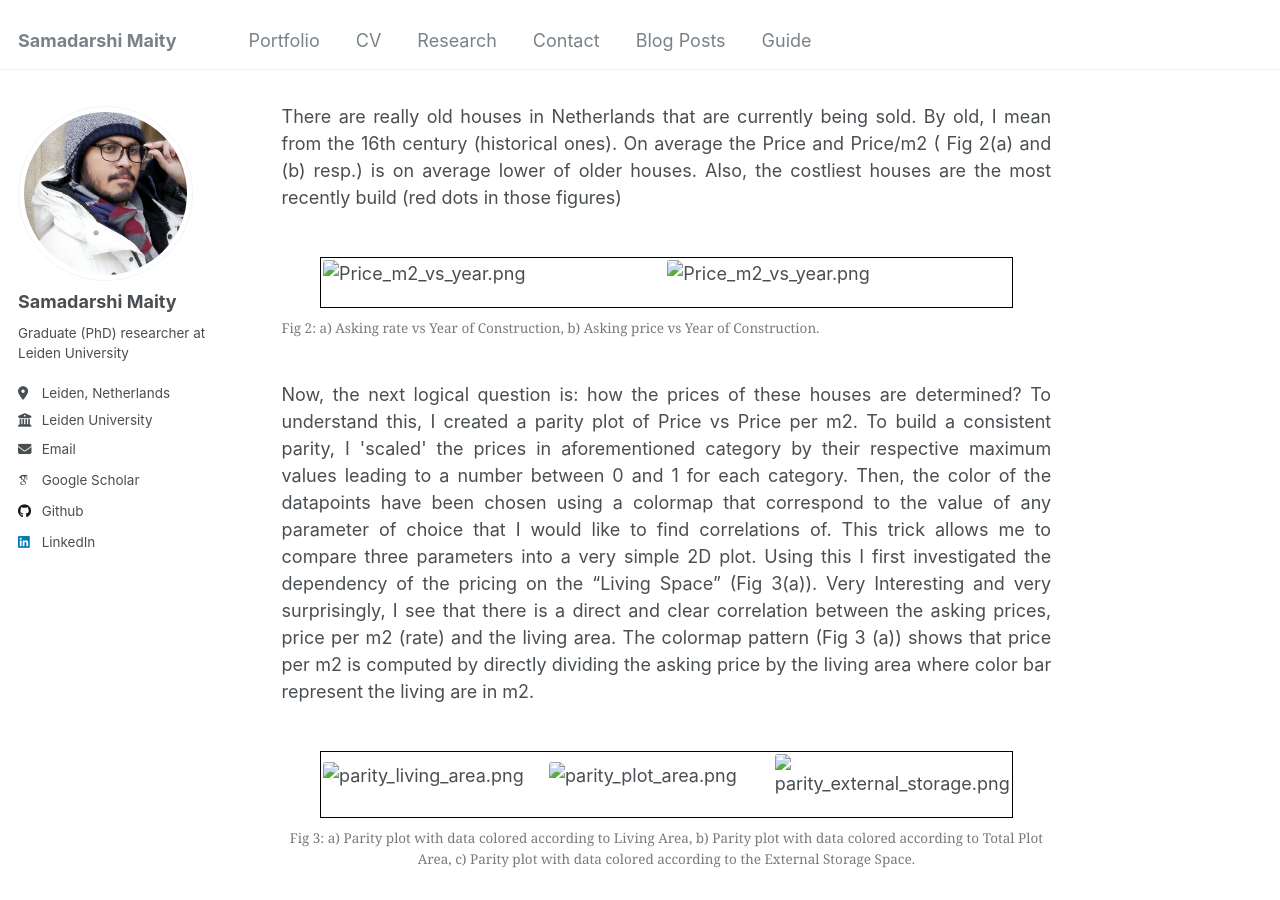
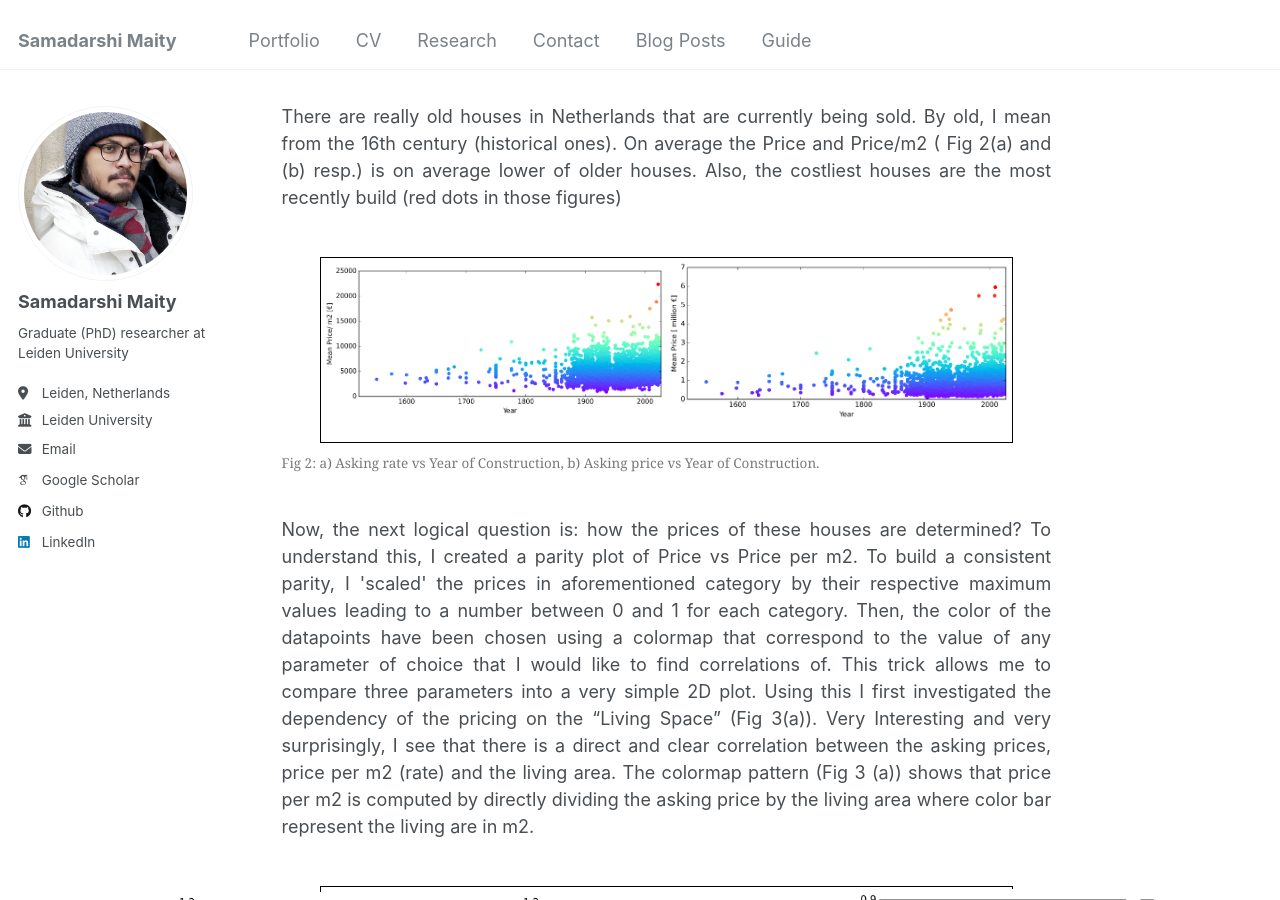
Before and after one commit to Samadarshi-Maity/Samadarshi-Maity.github.io, a Jekyll site: the page built from _portfolio/portfolio-2.html, in a window 1280 px wide and 900 px high, scrolled down 1017 px. Built offline with Jekyll 4.4.1, drawn with Linux system fonts in a browser that asks for light colours; some web fonts are replaced.

Commit message:
Update portfolio-2.html

```diff
--- a/_portfolio/portfolio-2.html
+++ b/_portfolio/portfolio-2.html
@@ -76,8 +76,8 @@ collection: portfolio
 	</p>
     <figure>
     <div class="image-container">
-        <img src="Plots/Price_m2_vs_year.png" alt="Price_m2_vs_year.png">
-        <img src="Plots/Price_vs_year.png" alt="Price_m2_vs_year.png">
+        <img src="/images/housing/Price_m2_vs_year.png" alt="Price_m2_vs_year.png">
+        <img src="/images/housing/Price_vs_year.png" alt="Price_m2_vs_year.png">
     </div>
 	<figcaption style="text-align:center;" >Fig 2: a) Asking rate vs Year of Construction, b) Asking price vs Year of Construction.</figcaption>
 	</figure>
@@ -90,9 +90,9 @@ collection: portfolio
 	<!.........  this is a standard template for the images I will add>
 	<figure>
     <div class="image-container">
-        <img src="Plots/parity_living_area.png" alt="parity_living_area.png">
-        <img src="Plots/parity_plot_area.png" alt="parity_plot_area.png">
-		<img src="Plots/parity_external_storage.png" alt="parity_external_storage.png">
+        <img src="/images/housing/parity_living_area.png" alt="parity_living_area.png">
+        <img src="/images/housing/parity_plot_area.png" alt="parity_plot_area.png">
+	<img src="/images/housing/parity_external_storage.png" alt="parity_external_storage.png">
     </div>
 	<figcaption style="text-align:center;" >Fig 3: a) Parity plot with data colored according to Living Area, b) Parity plot with data colored according to Total Plot Area, c) Parity plot with data colored according to the External Storage Space.</figcaption>
 	</figure>
@@ -111,8 +111,8 @@ collection: portfolio
 	<!.........  this is a standard template for the images I will add>
 	<figure>
     <div class="image-container">
-        <img src="Plots/price_m2_vs_rooms.png" alt="parity_living_area.png">
-        <img src="Plots/price_vs_rooms.png" alt="price_vs_rooms.png">
+        <img src="/images/housing/price_m2_vs_rooms.png" alt="parity_living_area.png">
+        <img src="/images/housing/price_vs_rooms.png" alt="price_vs_rooms.png">
     </div>
 	<figcaption style="text-align:center;" > Fig 4: a) Variation of Asking rate with Room specifications, b) Variation of total price with room specifications.</figcaption>
 	</figure>
@@ -124,7 +124,7 @@ collection: portfolio
 
 	<center>
 	<figure>
-	<img src ="Plots/price_vs_floors.png" width = "300" height = 'auto'>
+	<img src ="/images/housing/price_vs_floors.png" width = "300" height = 'auto'>
 	<figcaption> Fig 5: Mean Asking price vs Number of floors
 	</figcaption>
 	</figure>
@@ -147,8 +147,8 @@ collection: portfolio
 	<!.........  this is a standard template for the images I will add>
 	<figure>
     <div class="image-container">
-        <img src="Plots/price_m2_vs_energy.png" alt="price_m2_vs_energy.png">
-        <img src="Plots/price_vs_energy.png" alt="price_vs_energy.png">
+        <img src="/images/housing/price_m2_vs_energy.png" alt="price_m2_vs_energy.png">
+        <img src="/images/housing/price_vs_energy.png" alt="price_vs_energy.png">
     </div>
 	<figcaption style="text-align:center;" >Fig 5: a) Variation of Asking rate with Energy Label, b) Variation of total price with Energy Label.</figcaption>
 	</figure>
```
